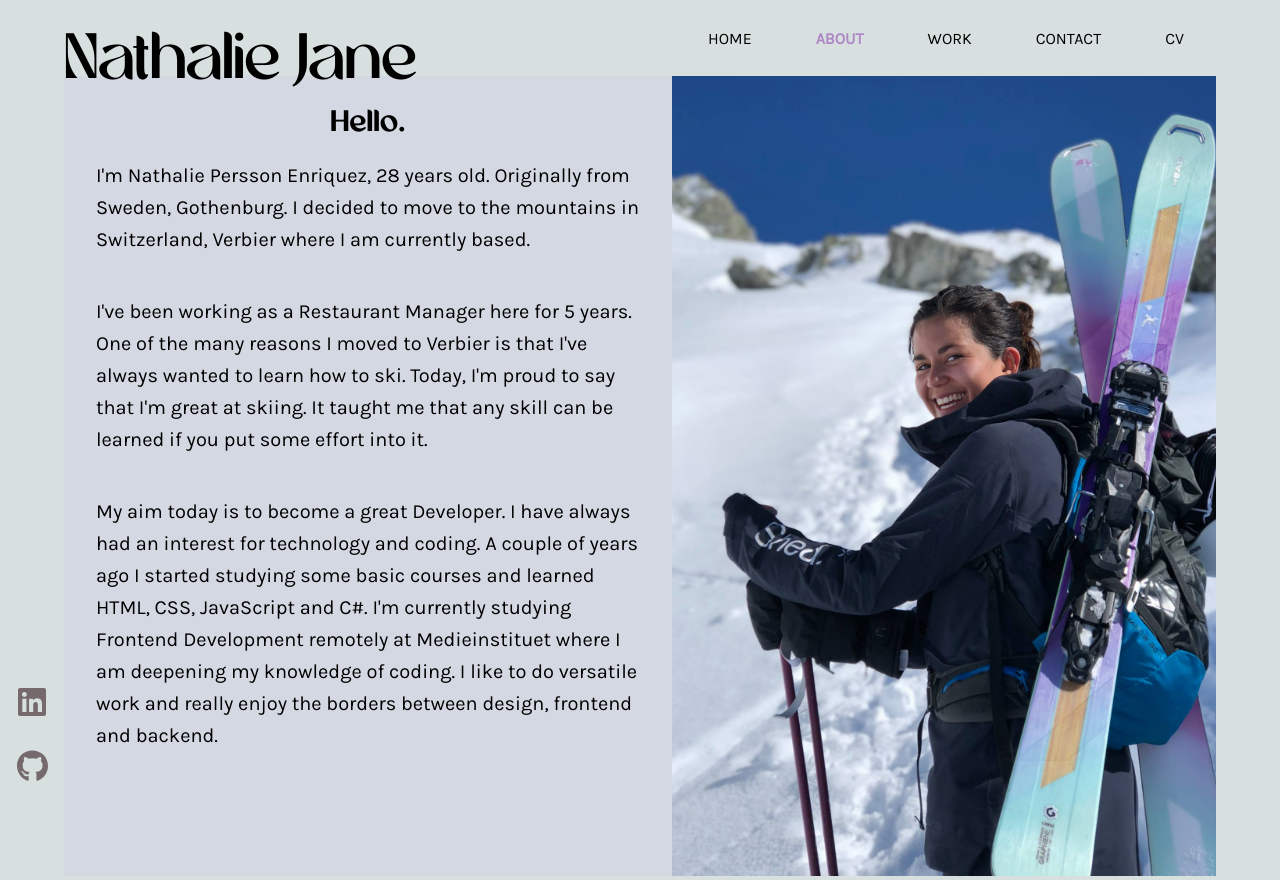
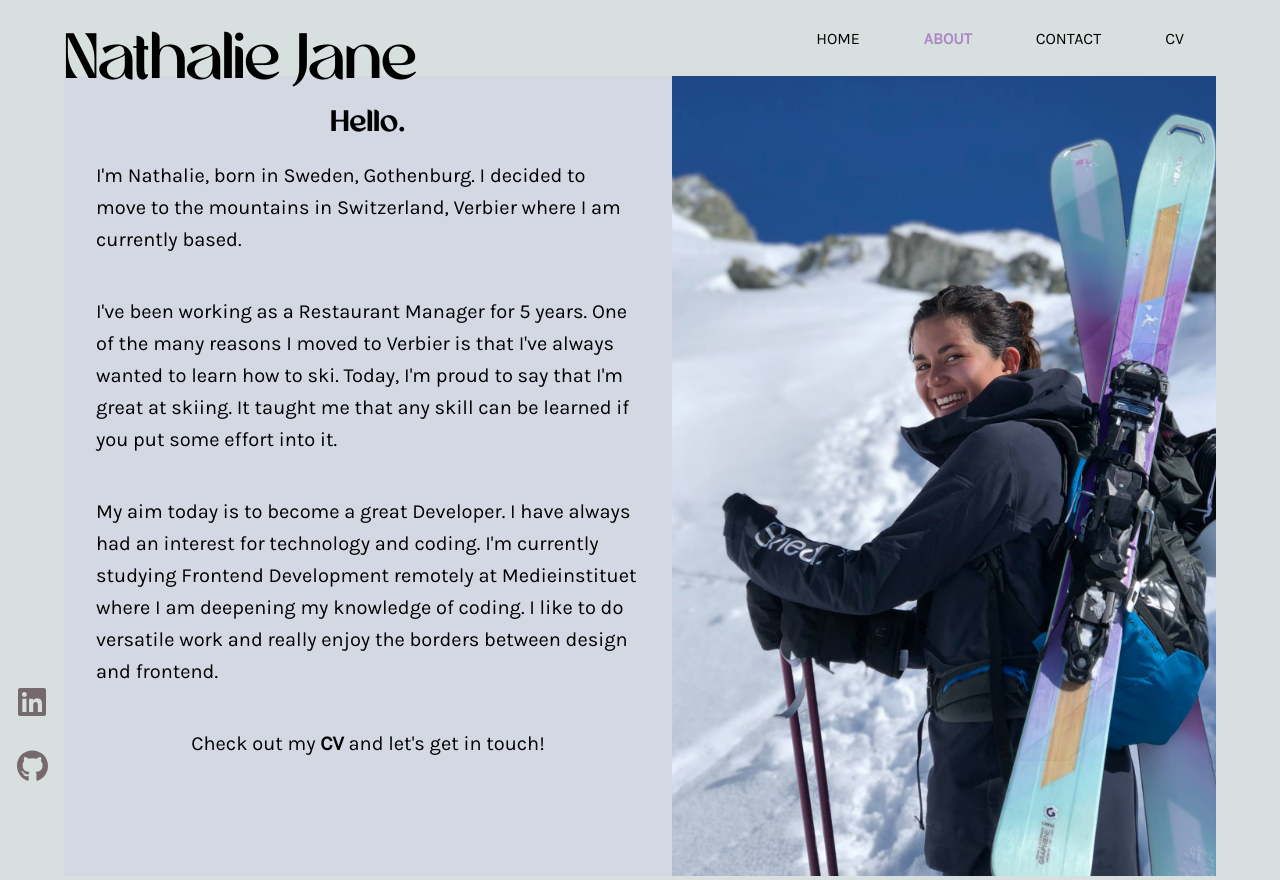
Before and after one commit to nathaliejanep/portfolio-nathaliejane, a React (Create React App) app: page /about in a window 1280 px wide. Built offline with nearby package versions, Linux system fonts and the light colour scheme.

Commit message:
Updated some info

```diff
--- a/src/App.jsx
+++ b/src/App.jsx
@@ -4,7 +4,6 @@ import Layout from './components/layout/Layout';
 import Home from './components/home/Home';
 import About from './components/about/About';
 import Contact from './components/contact/Contact';
-import Work from './components/work/Work';
 import { AnimatePresence } from 'framer-motion';
 
 function App() {
@@ -16,7 +15,6 @@ function App() {
           <Route path="/" element={<Layout />}>
             <Route index element={<Home />} />
             <Route path="about" element={<About />} />
-            <Route path="work" element={<Work />} />
             <Route path="contact" element={<Contact />} />
           </Route>
         </Routes>
--- a/src/components/about/About.jsx
+++ b/src/components/about/About.jsx
@@ -1,5 +1,6 @@
 import './about.scss';
 import Me from '../../assets/images/nathalie.jpeg';
+import CV from '../../assets/files/Nathalie_CV.pdf';
 
 const About = () => {
   return (
@@ -7,26 +8,29 @@ const About = () => {
       <div className="left">
         <h2>Hello.</h2>
         <p>
-          I'm Nathalie Persson Enriquez, 28 years old. Originally from Sweden,
-          Gothenburg. I decided to move to the mountains in Switzerland, Verbier
-          where I am currently based.
+          I'm Nathalie, born in Sweden, Gothenburg. I decided to move to the
+          mountains in Switzerland, Verbier where I am currently based.
         </p>
         <p>
-          I've been working as a Restaurant Manager here for 5 years. One of the
-          many reasons I moved to Verbier is that I've always wanted to learn
-          how to ski. Today, I'm proud to say that I'm great at skiing. It
-          taught me that any skill can be learned if you put some effort into
-          it.
+          I've been working as a Restaurant Manager for 5 years. One of the many
+          reasons I moved to Verbier is that I've always wanted to learn how to
+          ski. Today, I'm proud to say that I'm great at skiing. It taught me
+          that any skill can be learned if you put some effort into it.
         </p>
 
         <p>
           My aim today is to become a great Developer. I have always had an
-          interest for technology and coding. A couple of years ago I started
-          studying some basic courses and learned HTML, CSS, JavaScript and C#.
-          I'm currently studying Frontend Development remotely at Medieinstituet
-          where I am deepening my knowledge of coding. I like to do versatile
-          work and really enjoy the borders between design, frontend and
-          backend.
+          interest for technology and coding. I'm currently studying Frontend
+          Development remotely at Medieinstituet where I am deepening my
+          knowledge of coding. I like to do versatile work and really enjoy the
+          borders between design and frontend.
+        </p>
+        <p>
+          Check out my{' '}
+          <a href={CV} className="cv" target="blank">
+            CV
+          </a>{' '}
+          and let's get in touch!
         </p>
       </div>
       <div className="right">
--- a/src/components/about/about.scss
+++ b/src/components/about/about.scss
@@ -2,6 +2,7 @@
   .right {
     padding: 0;
   }
+
   .left {
     line-height: 2rem;
     box-sizing: border-box;
@@ -12,4 +13,11 @@
     width: 100%;
     height: 100%;
   }
+
+  .cv {
+    font-weight: 600;
+    &:hover {
+      color: #7cc5c5;
+    }
+  }
 }
--- a/src/components/nav/Nav.jsx
+++ b/src/components/nav/Nav.jsx
@@ -48,11 +48,6 @@ const Nav = () => {
               </NavLink>
             </li>
             <li>
-              <NavLink activeclassname="active" className="link" to="/work">
-                WORK
-              </NavLink>
-            </li>
-            <li>
               <NavLink activeclassname="active" className="link" to="/contact">
                 CONTACT
               </NavLink>
--- a/src/components/nav/nav.scss
+++ b/src/components/nav/nav.scss
@@ -47,7 +47,7 @@
 }
 
 .top-nav a:hover {
-  color: #f1f0d7;
+  color: #7cc5c5;
 }
 
 .burger-nav {
@@ -85,7 +85,7 @@
 
         a {
           &:hover {
-            color: yellow;
+            color: #7cc5c5;
           }
         }
       }
--- a/src/components/work/Work.jsx
+++ /dev/null
@@ -1,39 +0,0 @@
-import { useEffect, useState } from 'react';
-import './work.scss';
-const Work = () => {
-  // fetch github respositories
-  const [repos, setRepos] = useState([]);
-  useEffect(() => {
-    fetch('https://api.github.com/users/nathaliejanep/repos')
-      .then((res) => res.json())
-      .then((data) => setRepos(data))
-      .catch((err) => console.log(err));
-  }, []);
-
-  //loop through repos and display
-  const repoItems = repos.map((repo) => (
-    <div className="repo-item" key={repo.id}>
-      <h4 className="repo-item__name">
-        <a href={repo.html_url} target="_blank" rel="noopener noreferrer">
-          {repo.name}
-        </a>
-      </h4>
-      <div className="repo-item__description">{repo.description}</div>
-    </div>
-  ));
-
-  return (
-    <div className="container">
-      <div className="content">
-        <h2>Github repositories</h2>
-        <p>
-          Projects built with JavaScript, TypeScript, React, Angular, NodeJS,
-          HTML and CSS. The main focus on my projects has been to implement
-          functionality and clean code.
-        </p>
-        <div className="githubrepos">{repoItems}</div>
-      </div>
-    </div>
-  );
-};
-export default Work;
--- a/src/components/work/work.scss
+++ /dev/null
@@ -1,46 +0,0 @@
-.content {
-  flex-direction: column;
-  height: 100%;
-  margin: 2rem;
-
-  p {
-    text-align: center;
-    line-height: 1.5rem;
-  }
-}
-.githubrepos {
-  display: flex;
-  flex-wrap: wrap;
-  justify-content: space-between;
-
-  .repo-item {
-    h4 {
-      margin: 0;
-      font-size: 1.5rem;
-
-      a:hover {
-        color: #f1f0d7;
-      }
-    }
-    border: 1px solid #000;
-    width: 20%;
-    padding: 1rem;
-    margin-bottom: 1rem;
-    position: relative;
-    text-align: center;
-
-    &__name {
-      line-height: 2rem;
-    }
-  }
-}
-
-@media screen and (max-width: 768px) {
-  .githubrepos {
-    flex-direction: column;
-
-    .repo-item {
-      width: auto;
-    }
-  }
-}
```
Also changed, not shown: src/logo.svg (deleted), 1 other file (tests, documents, lock files or other folders).
